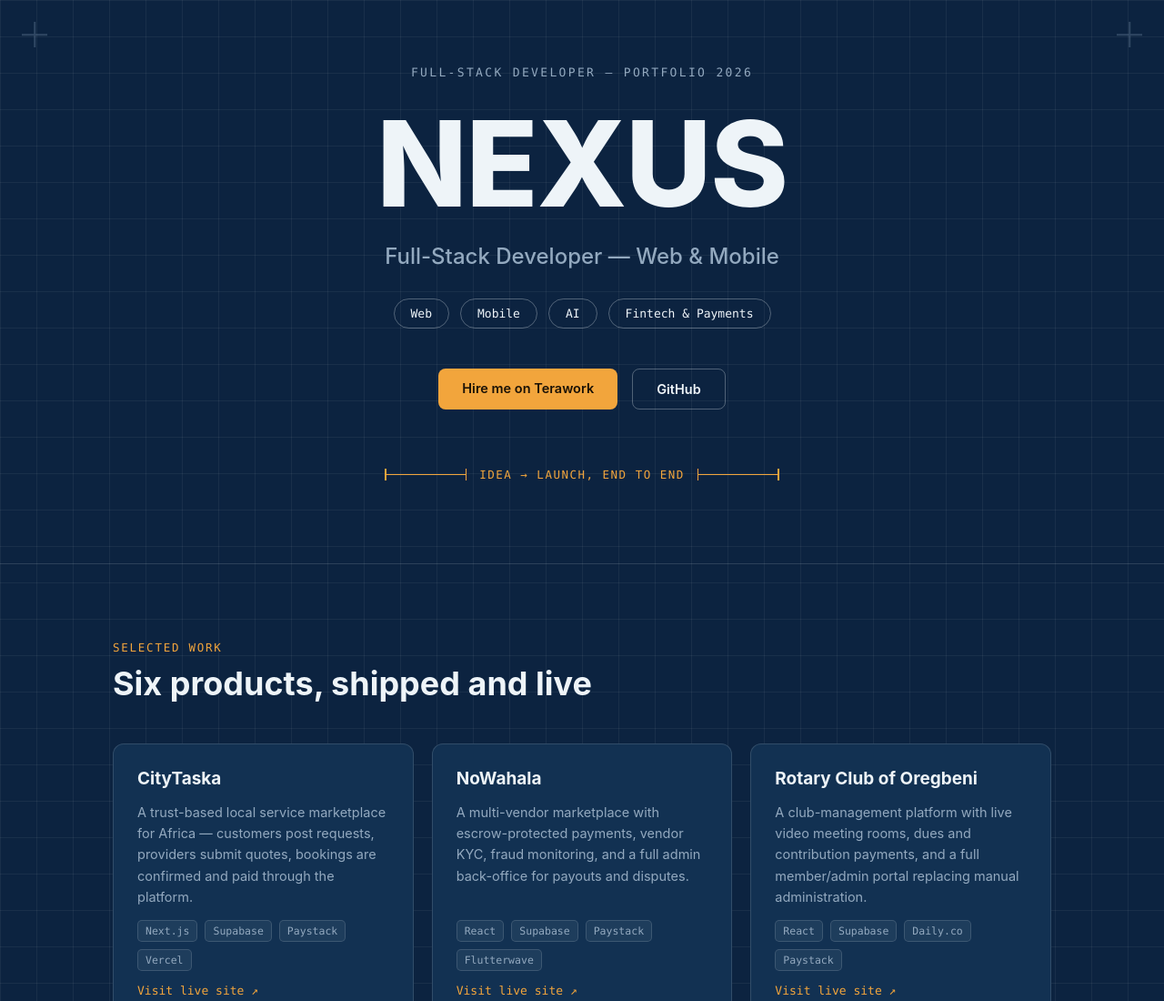
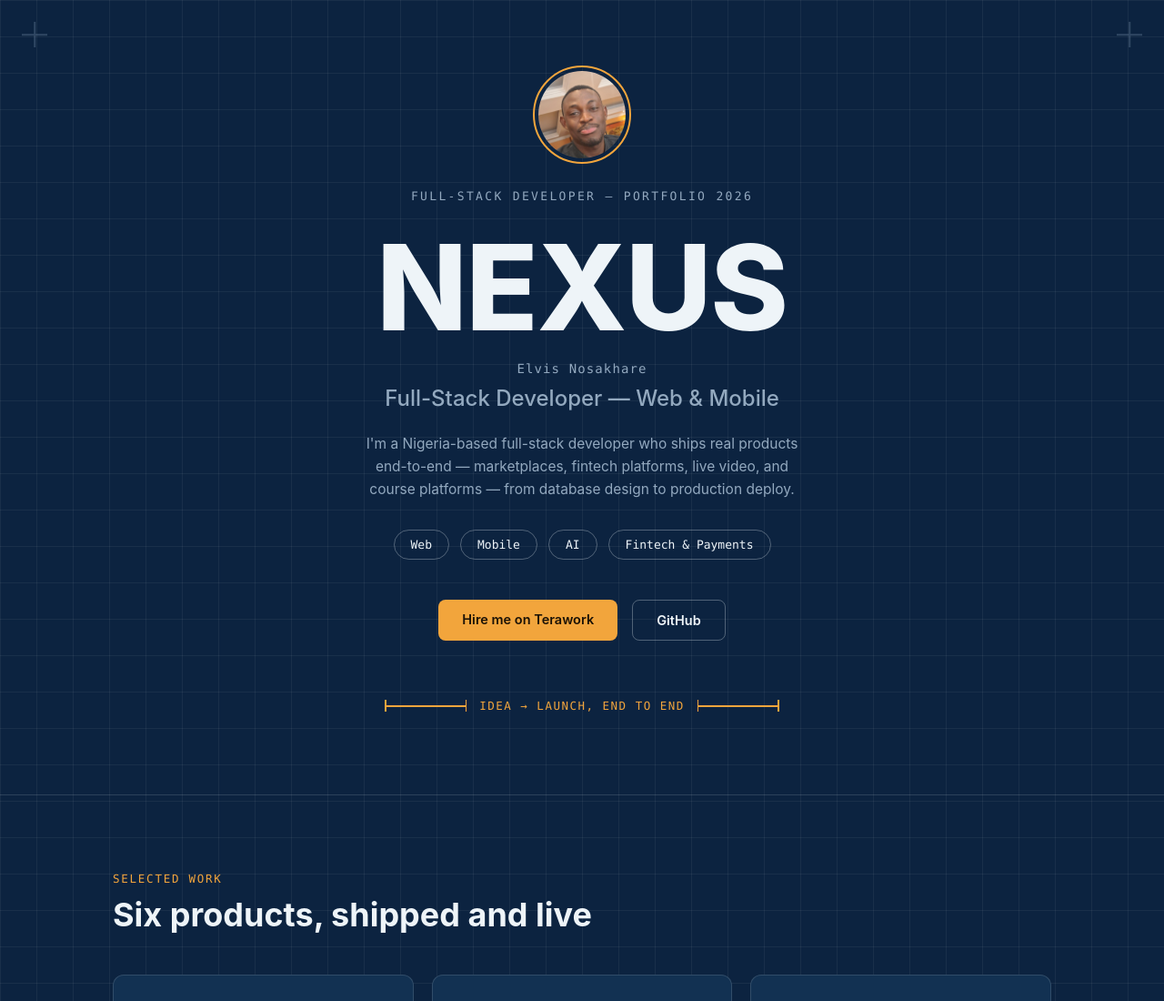
Before and after one commit to elvisnexus/nexus-portfolio, a plain HTML site: page index.html in a window 1280 px wide. Shown: the top 1100 px of the page at 91% size. Drawn offline with Linux system fonts and the light colour scheme.

Commit message:
Add profile photo, real name, and bio to hero

```diff
--- a/index.html
+++ b/index.html
@@ -61,6 +61,15 @@
     text-align: center;
     border-bottom: 1px solid var(--border);
   }
+  .avatar {
+    width: 108px;
+    height: 108px;
+    border-radius: 50%;
+    object-fit: cover;
+    border: 2px solid var(--amber);
+    padding: 4px;
+    margin: 0 0 24px;
+  }
   .eyebrow {
     font-family: var(--font-mono);
     font-size: 13px;
@@ -78,11 +87,25 @@
     line-height: 1;
     text-wrap: balance;
   }
+  .real-name {
+    font-family: var(--font-mono);
+    font-size: 14px;
+    letter-spacing: 0.08em;
+    color: var(--slate);
+    margin: 16px 0 0;
+  }
   .role {
     font-size: clamp(18px, 2.6vw, 24px);
     color: var(--slate);
-    margin: 22px 0 0;
+    margin: 10px 0 0;
     font-weight: 500;
+  }
+  .bio {
+    max-width: 52ch;
+    margin: 24px auto 0;
+    font-size: 15.5px;
+    line-height: 1.6;
+    color: var(--slate);
   }
 
   .tag-row {
@@ -273,9 +296,12 @@
 
   <header class="hero">
     <div class="wrap">
+      <img class="avatar" src="assets/profile.jpg" alt="Portrait of Elvis Nosakhare" width="108" height="108" />
       <p class="eyebrow">Full-Stack Developer — Portfolio 2026</p>
       <h1 class="wordmark">NEXUS</h1>
+      <p class="real-name">Elvis Nosakhare</p>
       <p class="role">Full-Stack Developer — Web &amp; Mobile</p>
+      <p class="bio">I'm a Nigeria-based full-stack developer who ships real products end-to-end — marketplaces, fintech platforms, live video, and course platforms — from database design to production deploy.</p>
       <div class="tag-row">
         <span class="tag">Web</span>
         <span class="tag">Mobile</span>
```
Also changed, not shown: assets/profile.jpg (added).
